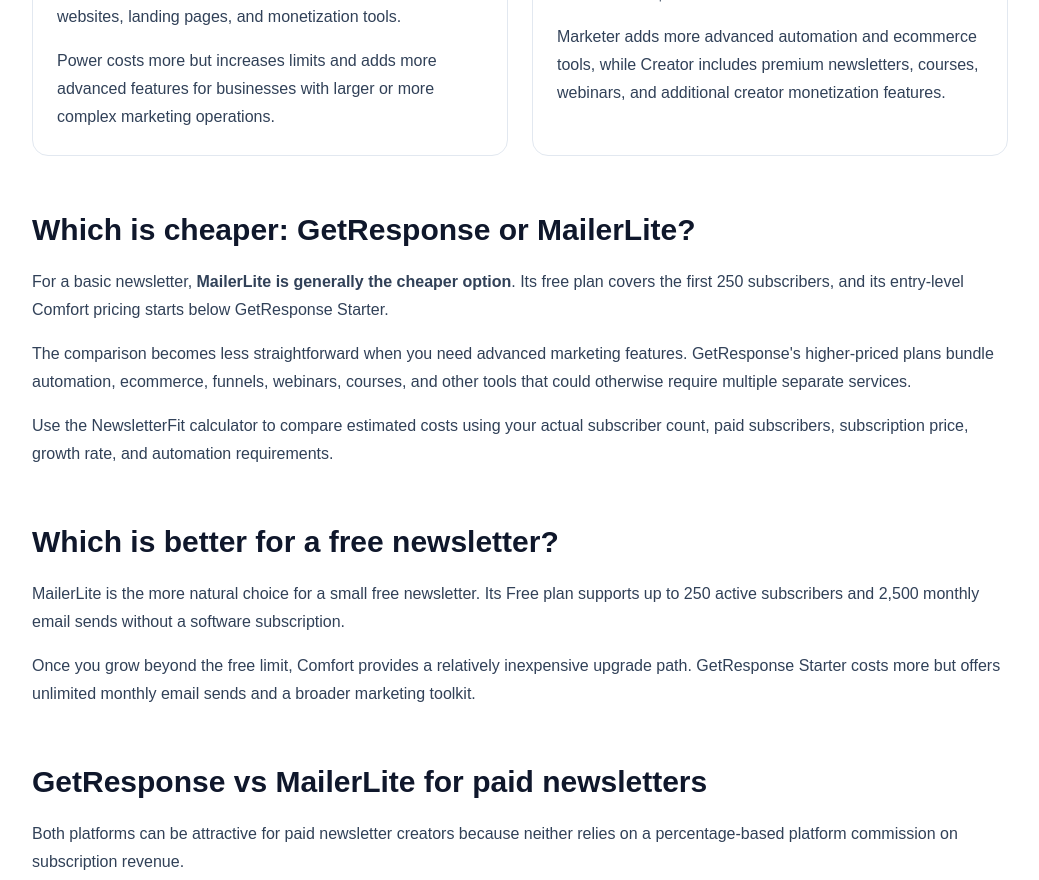
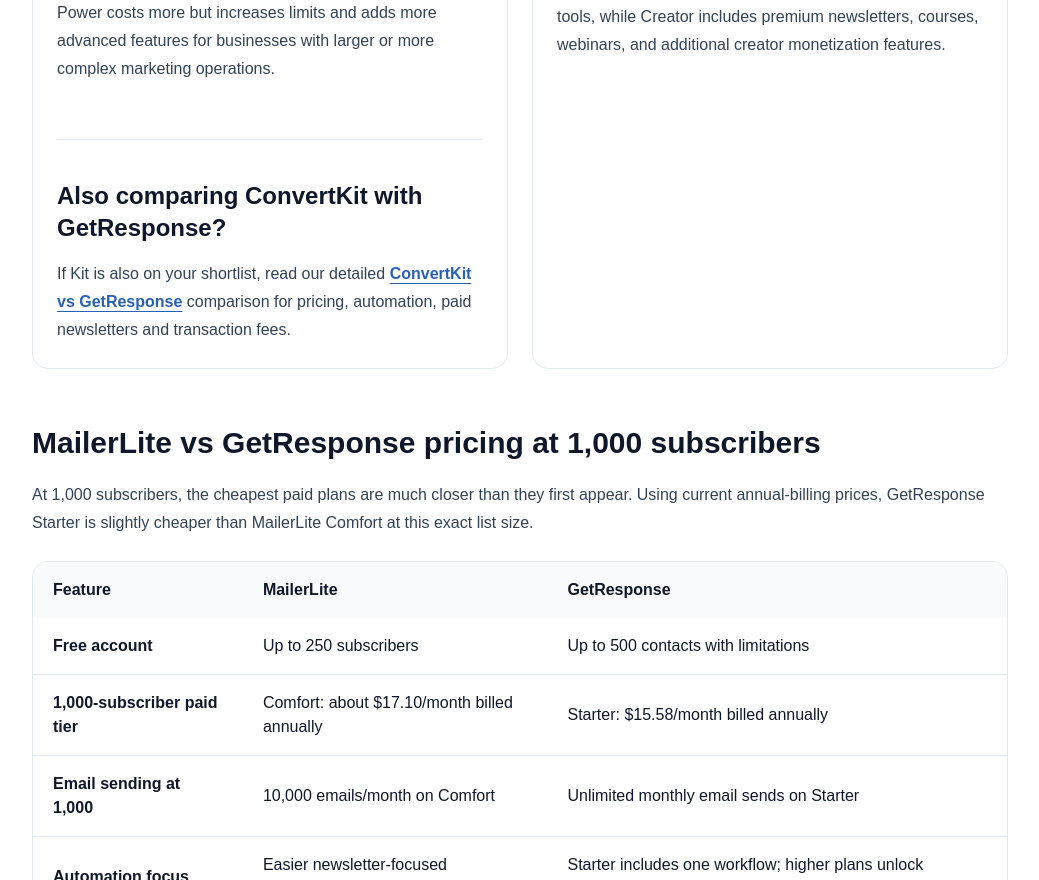
Before and after one commit to juangomez250505/newsletterfit, a Next.js app: page /getresponse-vs-mailerlite in a window 1280 px wide. Shown: the part 1920-2800 px from the top of the page, without its empty margins (120-1159 px from the left). Built offline with nearby package versions, Linux system fonts and the light colour scheme.

Commit message:
Strengthen ConvertKit and MailerLite commercial SEO

```diff
--- a/app/getresponse-vs-kit/page.tsx
+++ b/app/getresponse-vs-kit/page.tsx
@@ -2,7 +2,7 @@
 import Link from "next/link";
 
 export const metadata: Metadata = {
-  title: "ConvertKit (Kit) vs GetResponse: Which Is Better in 2026? | NewsletterFit",
+  title: "ConvertKit vs GetResponse (2026): Pricing, Fees & Automation | NewsletterFit",
   description:
     "Compare ConvertKit (now Kit) vs GetResponse for pricing, automation, paid newsletters, creator tools, and monetization. See which platform is better for you.",
   alternates: {
@@ -49,11 +49,11 @@
         </div>
 
         <h1 className="mt-3 text-4xl font-bold tracking-tight sm:text-5xl">
-            GetResponse vs Kit (formerly ConvertKit): Which Is Better in 2026?
+            ConvertKit vs GetResponse (Kit): Which Is Better in 2026?
           </h1>
 
           <p className="mt-6 text-lg leading-8 text-slate-600">
-            Kit, formerly known as ConvertKit, is built around creators,
+            ConvertKit is now called Kit. It is built around creators,
             newsletters, audience growth, and selling directly to subscribers.
             GetResponse combines email marketing with advanced automation,
             ecommerce, funnels, webinars, courses, and premium newsletters.
--- a/app/getresponse-vs-mailerlite/page.tsx
+++ b/app/getresponse-vs-mailerlite/page.tsx
@@ -2,9 +2,9 @@
 import Link from "next/link";
 
 export const metadata: Metadata = {
-  title: "GetResponse vs MailerLite (2026): Pricing & Automation | NewsletterFit",
+  title: "MailerLite vs GetResponse (2026): Pricing & Automation | NewsletterFit",
   description:
-  "Compare GetResponse vs MailerLite pricing, free plans, automation and newsletter features. See which is cheaper and which platform is better in 2026.",
+    "Compare MailerLite vs GetResponse pricing, automation, free plans, paid newsletters and features. See which email platform is better for you.",
   alternates: {
     canonical: "https://getnewsletterfit.com/getresponse-vs-mailerlite",
   },
@@ -49,7 +49,7 @@
         </div>
 
         <h1 className="mt-3 text-4xl font-bold tracking-tight sm:text-5xl">
-            GetResponse vs MailerLite (2026): Pricing, Automation & Which Is Better?
+            MailerLite vs GetResponse: Which Is Better in 2026?
           </h1>
 
           <p className="mt-6 text-lg leading-8 text-slate-600">
@@ -61,7 +61,7 @@
           </p>
 
           <p className="mt-4 text-sm text-slate-500">
-            Last reviewed: August 2026
+            Last reviewed: September 2026
           </p>
         </div>
 
@@ -105,7 +105,7 @@
                     $0 up to 250 subscribers
                   </td>
                   <td className="px-5 py-4">
-                    Free account available with limitations
+                    $0 up to 500 contacts with limitations
                   </td>
                 </tr>
 
@@ -213,7 +213,28 @@
                 features for businesses with larger or more complex marketing
                 operations.
               </p>
-            </article>
+
+        {/* SEO-INTERNAL-CONVERTKIT-GETRESPONSE-20260914 */}
+        <section className="mt-14 border-t border-slate-200 pt-10">
+          <h2 className="text-2xl font-bold">
+            Also comparing ConvertKit with GetResponse?
+          </h2>
+
+          <p className="mt-4 leading-7 text-slate-700">
+            If Kit is also on your shortlist, read our detailed{" "}
+            <Link
+              href="/getresponse-vs-kit"
+              className="font-semibold text-[#2860B8] underline underline-offset-4"
+            >
+              ConvertKit vs GetResponse
+            </Link>{" "}
+            comparison for pricing, automation, paid newsletters and
+            transaction fees.
+          </p>
+        </section>
+
+
+      </article>
 
             <article className="rounded-2xl border border-slate-200 p-6">
               <h3 className="text-xl font-bold">GetResponse pricing</h3>
@@ -238,9 +259,108 @@
           </div>
         </section>
 
+        {/* SEO-MAILERLITE-GETRESPONSE-QUANT-20260914 */}
         <section className="mt-14">
           <h2 className="text-3xl font-bold">
-            Which is cheaper: GetResponse or MailerLite?
+            MailerLite vs GetResponse pricing at 1,000 subscribers
+          </h2>
+
+          <p className="mt-5 leading-7 text-slate-700">
+            At 1,000 subscribers, the cheapest paid plans are much closer than
+            they first appear. Using current annual-billing prices, GetResponse
+            Starter is slightly cheaper than MailerLite Comfort at this exact
+            list size.
+          </p>
+
+          <div className="mt-6 overflow-x-auto rounded-2xl border border-slate-200">
+            <table className="w-full min-w-[700px] text-left">
+              <thead className="bg-slate-50">
+                <tr>
+                  <th className="px-5 py-4 font-semibold">Feature</th>
+                  <th className="px-5 py-4 font-semibold">MailerLite</th>
+                  <th className="px-5 py-4 font-semibold">GetResponse</th>
+                </tr>
+              </thead>
+
+              <tbody className="divide-y divide-slate-200">
+                <tr>
+                  <td className="px-5 py-4 font-semibold">Free account</td>
+                  <td className="px-5 py-4">
+                    Up to 250 subscribers
+                  </td>
+                  <td className="px-5 py-4">
+                    Up to 500 contacts with limitations
+                  </td>
+                </tr>
+
+                <tr>
+                  <td className="px-5 py-4 font-semibold">
+                    1,000-subscriber paid tier
+                  </td>
+                  <td className="px-5 py-4">
+                    Comfort: about $17.10/month billed annually
+                  </td>
+                  <td className="px-5 py-4">
+                    Starter: $15.58/month billed annually
+                  </td>
+                </tr>
+
+                <tr>
+                  <td className="px-5 py-4 font-semibold">
+                    Email sending at 1,000
+                  </td>
+                  <td className="px-5 py-4">
+                    10,000 emails/month on Comfort
+                  </td>
+                  <td className="px-5 py-4">
+                    Unlimited monthly email sends on Starter
+                  </td>
+                </tr>
+
+                <tr>
+                  <td className="px-5 py-4 font-semibold">
+                    Automation focus
+                  </td>
+                  <td className="px-5 py-4">
+                    Easier newsletter-focused automations
+                  </td>
+                  <td className="px-5 py-4">
+                    Starter includes one workflow; higher plans unlock
+                    advanced automation
+                  </td>
+                </tr>
+
+                <tr>
+                  <td className="px-5 py-4 font-semibold">Best fit</td>
+                  <td className="px-5 py-4">
+                    Creators prioritizing simplicity
+                  </td>
+                  <td className="px-5 py-4">
+                    Businesses wanting a broader marketing toolkit
+                  </td>
+                </tr>
+              </tbody>
+            </table>
+          </div>
+
+          <p className="mt-5 leading-7 text-slate-700">
+            <strong>Price winner at exactly 1,000 contacts:</strong>{" "}
+            GetResponse Starter is about $1.52 per month cheaper on annual
+            billing. MailerLite still has advantages for creators who value a
+            simpler interface and newsletter-focused workflow, while
+            GetResponse includes unlimited sends and a broader marketing
+            feature set.
+          </p>
+
+          <p className="mt-3 text-sm text-slate-500">
+            Pricing reviewed in September 2026. Prices and plan limits can
+            change.
+          </p>
+        </section>
+
+        <section className="mt-14">
+          <h2 className="text-3xl font-bold">
+            Which is cheaper: MailerLite or GetResponse?
           </h2>
 
           <p className="mt-5 leading-7 text-slate-700">
--- a/app/mailerlite-vs-kit/page.tsx
+++ b/app/mailerlite-vs-kit/page.tsx
@@ -258,6 +258,28 @@
             </Link>
           </div>
         </section>
+
+        {/* SEO-INTERNAL-CONVERTKIT-SUBSTACK-20260914 */}
+        <section className="mt-14 border-t border-slate-200 pt-10">
+          <h2 className="text-2xl font-bold">
+            Comparing ConvertKit with Substack too?
+          </h2>
+
+          <p className="mt-4 leading-7 text-slate-700">
+            Kit was formerly known as ConvertKit. If Substack is another option
+            you are considering, see our{" "}
+            <Link
+              href="/kit-vs-substack"
+              className="font-semibold text-[#2860B8] underline underline-offset-4"
+            >
+              ConvertKit vs Substack
+            </Link>{" "}
+            comparison for fees, paid newsletters, automation and creator
+            tools.
+          </p>
+        </section>
+
+
       </article>
 
       {/* SEO-ALL-COMPARISONS-LINK */}
```
